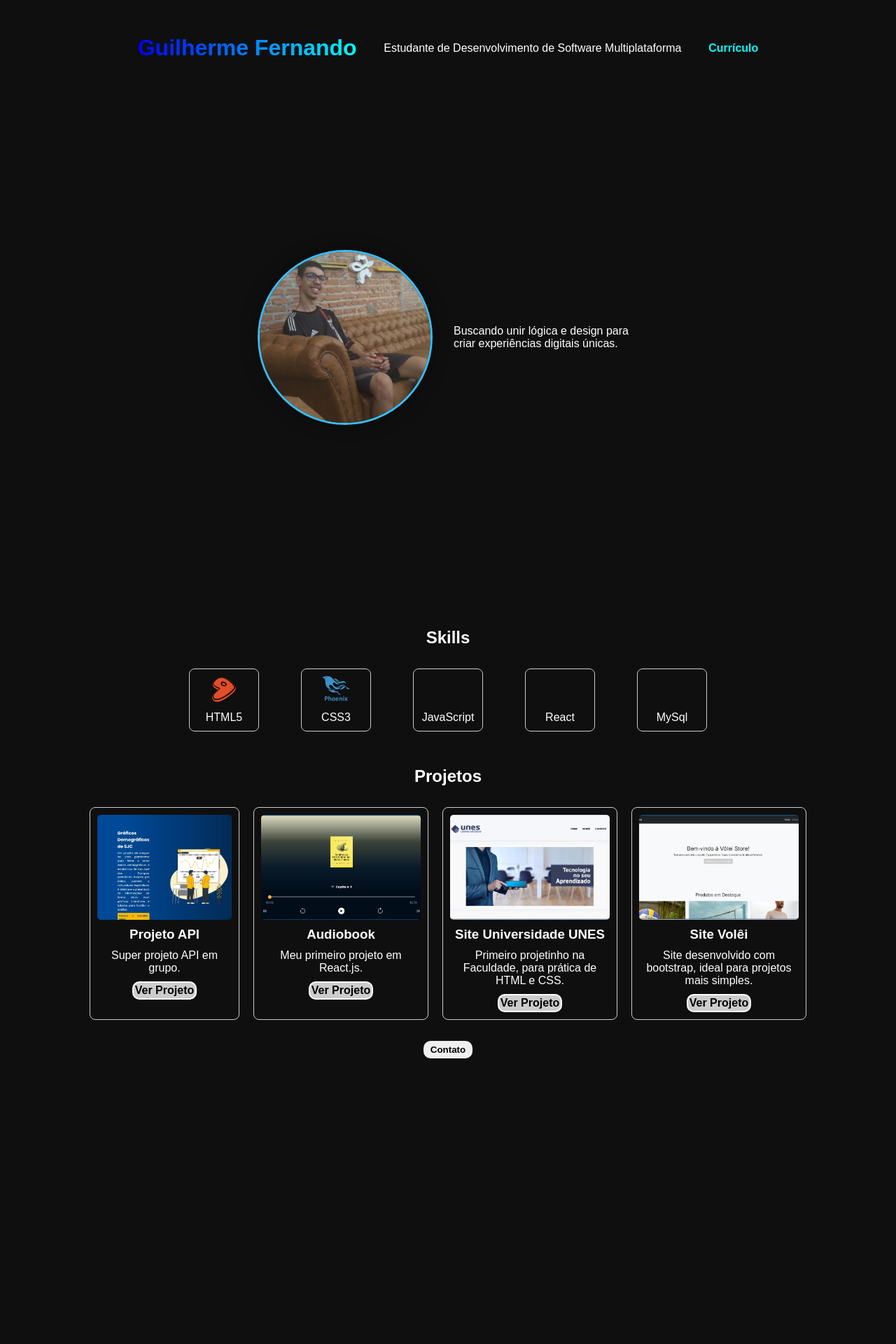
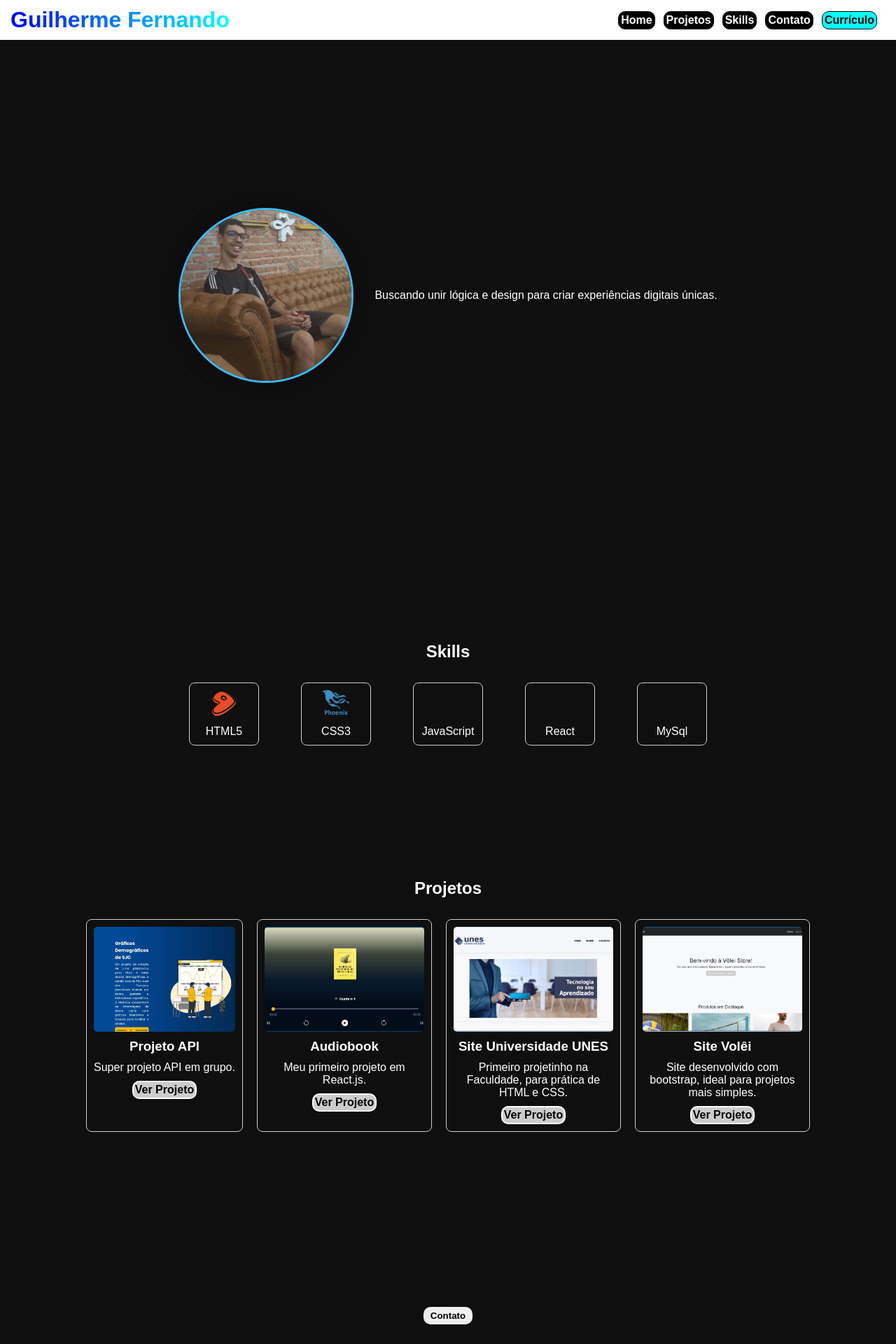
Before and after one commit to guilhermefpo/Portfolio, a React (Vite) app: page / in a window 1280 px wide. Shown: the top 1920 px of the page at 70% size. Before the commit the page ends 1542 px from the top, so only its background shows below. Built offline with nearby package versions, Linux system fonts and the light colour scheme.

Commit message:
Add scroll

```diff
--- a/src/App.css
+++ b/src/App.css
@@ -7,10 +7,28 @@
 body{
     font-family: Arial, Helvetica, sans-serif;
     background: #0f0f0f;
-    max-width: 80%;
-    margin: 20px auto;
+    margin: 0px auto;
     color: white;
 }
+
+main {
+  padding-top: 80px;
+}
+
+.conteudo {
+  display: flex;
+  flex-direction: column;
+  gap: 140px
+}
+
+.section {
+  min-height: 100vh;
+  padding: 80px 20px;
+  margin-bottom: 120px;
+  scroll-margin-top: 80px;
+  box-sizing: border-box;
+}
+
 
 
 
--- a/src/App.jsx
+++ b/src/App.jsx
@@ -63,7 +63,8 @@ const skills = [
       <Header />
       <Profile />
 
-      <section className='skills'>
+      <main className='conteudo'>
+      <section className='skills' id='skills'>
         <h2>Skills</h2>
         <div className='skill-lista'>
            {skills.map((skill, index) => (
@@ -76,7 +77,7 @@ const skills = [
         </div>
         </section>
 
-        <section className="projetos">
+        <section className="projetos" id='projetos'>
       <h2>Projetos</h2>
 
       <div className="projetos-lista">
@@ -92,10 +93,10 @@ const skills = [
       </div>
     </section>
 
-
-
-
-      <Footer />
+   <section id='contato' className='section'>
+        <Footer />
+   </section>
+      </main>
     </>
   )
 }
--- a/src/components/Header/Header.jsx
+++ b/src/components/Header/Header.jsx
@@ -20,8 +20,11 @@ function Header() {
     return(
         <header className='flex-conteiner'>
             <h1>{typedText}</h1>
-            <p>Estudante de Desenvolvimento de Software Multiplataforma</p>
             <nav>
+             <a href="#profile">Home</a>
+             <a href="#projetos">Projetos</a>
+             <a href="#skills">Skills</a>
+             <a href="#contato">Contato</a>
              <a href="/curriculoGuilherme.pdf" className="curriculo" id="curriculo" target="_blank" rel="noopener noreferrer">Currículo</a>
             </nav>
         </header>
--- a/src/components/Header/style.css
+++ b/src/components/Header/style.css
@@ -1,8 +1,12 @@
 .flex-conteiner {
     display: flex;
-    justify-content: space-evenly;
+    justify-content: space-between;
     align-items: center;
-    padding: 30px 30px;
+    background-color: white;
+    padding: 10px 15px;
+    position: sticky;
+    top: 0;
+    z-index: 1000;
 }
 
 .flex-conteiner > h1 {
@@ -13,11 +17,21 @@
 
 nav > a {
     display: inline-block;
-    color: aqua;
+    color: white;
+    background-color: black;
     font-weight: bold;
     text-decoration: none;
+    border: 1px solid black;
+    border-radius: 10px;
+    padding: 3px;
+    margin-right: 12px;
 }
 
 nav > a:hover {
     scale: 105%;
 }
+
+.curriculo {
+    background-color: aqua;
+    color: rgb(0, 0, 0);
+}
--- a/src/components/Profile/Profile.jsx
+++ b/src/components/Profile/Profile.jsx
@@ -3,7 +3,7 @@ import './style.css';
 function Profile() {
     return(
         <section>
-            <div className='perfil'>
+            <div className='perfil' id='profile'>
                 <img src="/FotoGui/foto_guilherme.jpg" alt="Guilherme" />
                 <p>Buscando unir lógica e design para criar experiências digitais únicas.</p>
             </div>
```
